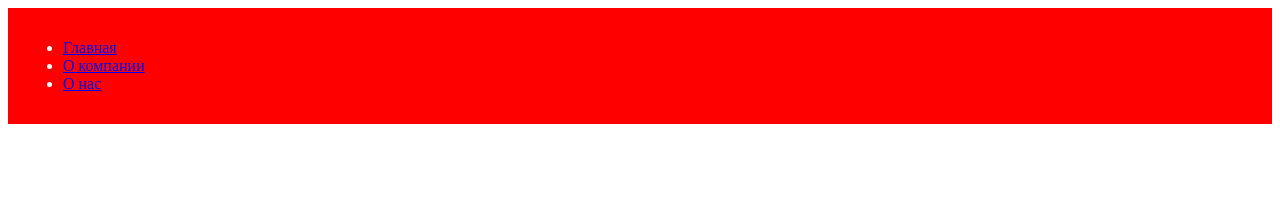
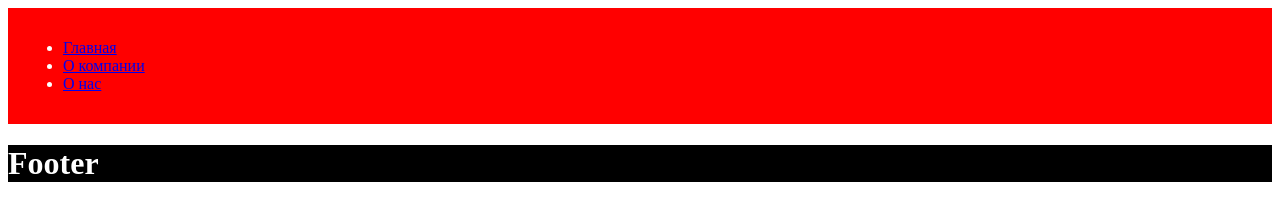
Before and after one commit to Nurgul11/my_project_4, a plain HTML site: page index.html in a window 1280 px wide. Drawn offline with Linux system fonts and the light colour scheme.

Commit message:
added footer

```diff
--- a/index.html
+++ b/index.html
@@ -22,6 +22,9 @@
 				</ul>
 			</nav>
 	</header>
+	<footer>
+		<h1>Footer</h1>
+	</footer>
 
 </body>
 </html>
--- a/style.css
+++ b/style.css
@@ -3,3 +3,8 @@ header{
 	color:white;
 	padding: 15px;
 }
+
+footer{
+	background-color: black;
+	color: white;
+}
```
